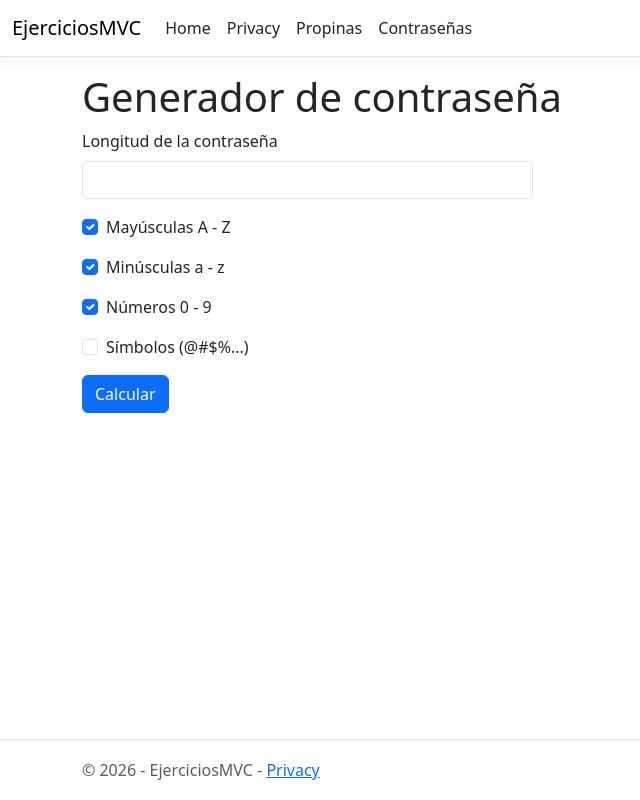
After one commit to ermexls-debug/EjerciciosMVC, an ASP.NET Core app: template EjerciciosMVC.Web/Views/PasswordGenerator/Index.cshtml in a window 1280 px wide. The commit adds this page. Shown: the whole page, without its empty margins (0-640 px from the left). Run offline with ASP.NET Core 8, Linux system fonts and the light colour scheme; the template is opened without the code that fills it, so the values that code supplies are empty; style sheets or scripts are compiled from the project's sources.

Commit message:
Ejercicio 2: Se cambiaron los nombres de los controladores, se crearon las vistas.

```diff
--- a/EjerciciosMVC.Web/Controllers/PasswordsGeneratorController.cs
+++ b/EjerciciosMVC.Web/Controllers/PasswordGeneratorController.cs
@@ -3,7 +3,7 @@ using Microsoft.AspNetCore.Mvc;
 
 namespace EjerciciosMVC.Web.Controllers
 {
-    public class PasswordsGeneratorController : Controller
+    public class PasswordGeneratorController : Controller
     {
         [HttpGet]
         public IActionResult Index()
--- a/EjerciciosMVC.Web/Controllers/TipsController.cs
+++ b/EjerciciosMVC.Web/Controllers/TipCalculatorController.cs
@@ -3,7 +3,7 @@ using Microsoft.AspNetCore.Mvc;
 
 namespace EjerciciosMVC.Web.Controllers
 {
-    public class TipsController : Controller
+    public class TipCalculatorController : Controller
     {
         [HttpGet]
         public IActionResult Index()
--- a/EjerciciosMVC.Web/Models/PasswordGeneratorViewModel.cs
+++ b/EjerciciosMVC.Web/Models/PasswordGeneratorViewModel.cs
@@ -10,7 +10,7 @@ namespace EjerciciosMVC.Web.Models
         [Display (Name ="Longitud de la contraseña")]
         public int? PasswordLength { get; set; }
 
-        [Display(Name = "mayúsculas A - Z")]
+        [Display(Name = "Mayúsculas A - Z")]
         public bool IncludeUppercase { get; set; } = true;
 
         [Display(Name = "Minúsculas a - z")]
--- /dev/null
+++ b/EjerciciosMVC.Web/Views/PasswordGenerator/Index.cshtml
@@ -0,0 +1,68 @@
+@model PasswordGeneratorViewModel
+
+@{
+    ViewData["Title"] = "Generador de contraseña";
+}
+
+<h1>Generador de contraseña</h1>
+
+<div class="row">
+    <div class="col-md-5">
+        <form asp-action="Index" method="post">
+
+            <div asp-validation-summary="ModelOnly" class="text-danger"></div>
+
+            <div class="mb-3">
+                <label asp-for="PasswordLength" class="form-label"></label>
+                <input asp-for="PasswordLength" class="form-control" type="number" step="1" />
+                <span asp-validation-for="PasswordLength" class="text-danger"></span>
+            </div>
+
+            <div class="mb-3">
+
+                <div class="form-check">
+                    <input asp-for="IncludeUppercase" class="form-check-input" />
+                    <label asp-for="IncludeUppercase" class="form-check-label"></label>
+                </div>
+            </div>
+
+            <div class="mb-3">
+
+                <div class="form-check">
+                    <input asp-for="IncludeLowercase" class="form-check-input" />
+                    <label asp-for="IncludeLowercase" class="form-check-label"></label>
+                </div>
+            </div>
+
+            <div class="mb-3">
+
+                <div class="form-check">
+                    <input asp-for="IncludeNumbers" class="form-check-input" />
+                    <label asp-for="IncludeNumbers" class="form-check-label"></label>
+                </div>
+            </div>
+
+            <div class="mb-3">
+
+                <div class="form-check">
+                    <input asp-for="IncludeSymbols" class="form-check-input" />
+                    <label asp-for="IncludeSymbols" class="form-check-label"></label>
+                </div>
+            </div>
+
+            <button type="submit" class="btn btn-primary">Calcular</button>
+        </form>
+    </div>
+</div>
+
+@if (!string.IsNullOrEmpty(Model.Result))
+{
+    <div class="alert alert-success mt-4 col-md-5">
+        <p>Tu contraseña:</p>
+        <p><strong>@Model.Result</strong></p>
+    </div>
+}
+
+@section Scripts {
+    <partial name="_ValidationScriptsPartial" />
+}
--- /dev/null
+++ b/EjerciciosMVC.Web/Views/PasswordGenerator/Index.cshtml.cs
@@ -0,0 +1,12 @@
+using Microsoft.AspNetCore.Mvc;
+using Microsoft.AspNetCore.Mvc.RazorPages;
+
+namespace EjerciciosMVC.Web.Views.PasswordGenerator
+{
+    public class IndexModel : PageModel
+    {
+        public void OnGet()
+        {
+        }
+    }
+}
--- a/EjerciciosMVC.Web/Views/Shared/_Layout.cshtml
+++ b/EjerciciosMVC.Web/Views/Shared/_Layout.cshtml
@@ -27,7 +27,10 @@
                             <a class="nav-link text-dark" asp-area="" asp-controller="Home" asp-action="Privacy">Privacy</a>
                         </li>
                         <li class="nav-item">
-                            <a class="nav-link text-dark" asp-controller="Tips" asp-action="Index">Propinas</a>
+                            <a class="nav-link text-dark" asp-controller="TipCalculator" asp-action="Index">Propinas</a>
+                        </li>
+                        <li class="nav-item">
+                            <a class="nav-link text-dark" asp-controller="PasswordGenerator" asp-action="Index">Contraseñas</a>
                         </li>
                     </ul>
                 </div>
--- a/EjerciciosMVC.Web/Views/Tips/Index.cshtml
+++ b/EjerciciosMVC.Web/Views/TipCalculator/Index.cshtml
@@ -28,7 +28,7 @@
                 <span asp-validation-for="Percentage" class="text-danger"></span>
             </div>
 
-            <button type="submit" class="btn btn-primary">Calculate</button>
+            <button type="submit" class="btn btn-primary">Calcular</button>
         </form>
     </div>
 </div>
```
